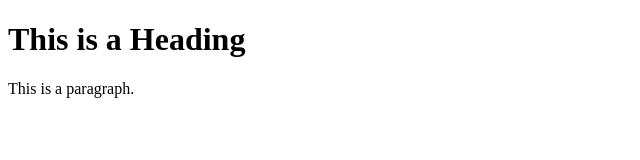
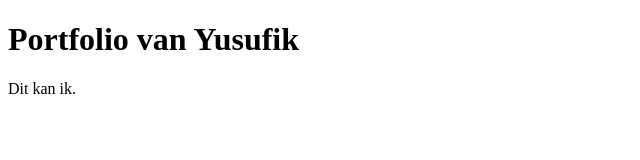
Before and after one commit to yusufik/Yusufik, a plain HTML site: page index.html in a window 1280 px wide. Shown: the whole page, without its empty margins (0-640 px from the left). Drawn offline with Linux system fonts and the light colour scheme.

Commit message:
Update index.html

```diff
--- a/index.html
+++ b/index.html
@@ -5,8 +5,8 @@
 </head>
 <body>
 
-<h1>This is a Heading</h1>
-<p>This is a paragraph.</p>
+<h1>Portfolio van Yusufik</h1>
+<p>Dit kan ik.</p>
 
 </body>
 </html>
```
